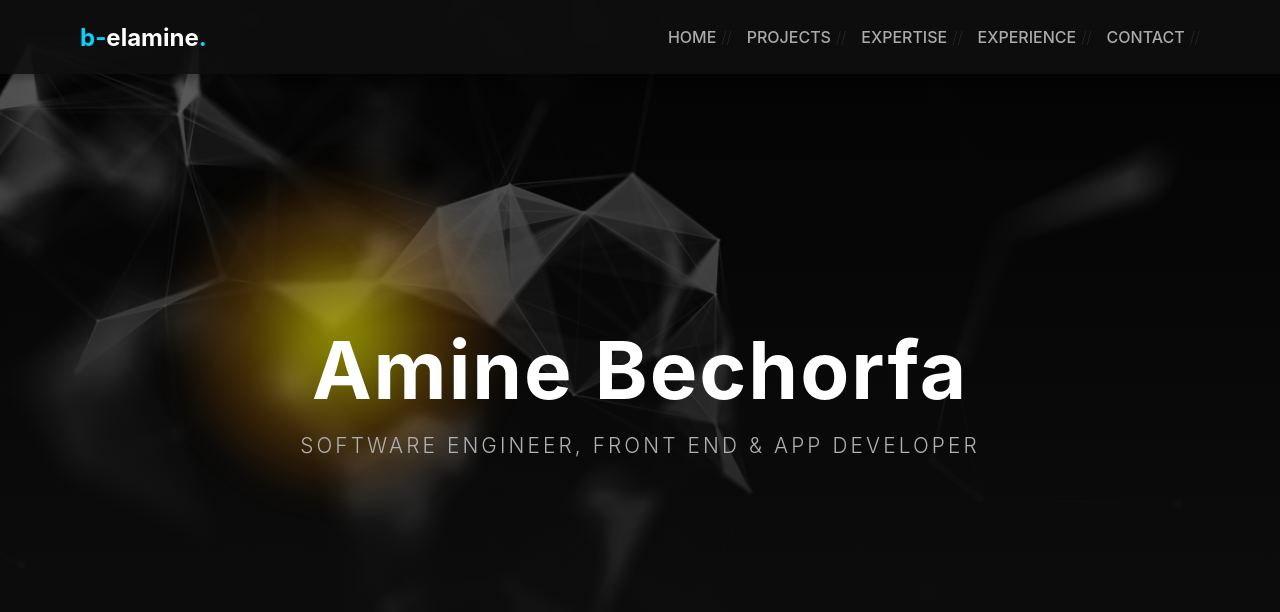
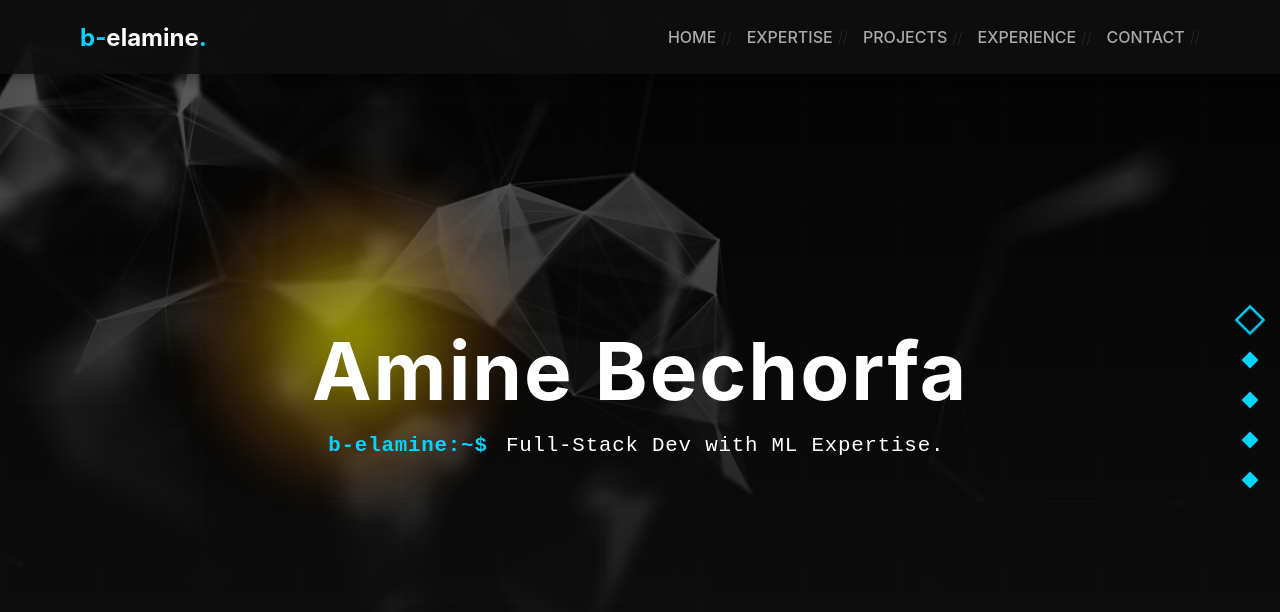
Before and after one commit to b-elamine/portfolio-front, a React (Create React App) app: page / in a window 1280 px wide. Shown: the top 612 px of the page. Built offline with nearby package versions, Linux system fonts and the light colour scheme.

Commit message:
Nex Home Animations

```diff
--- a/src/App.css
+++ b/src/App.css
@@ -1,3 +1,4 @@
+/* Apply grid background to html and body */
 html, body {
   scroll-behavior: smooth;
   overflow-x: hidden;
@@ -5,12 +6,29 @@ html, body {
   margin: 0;
 }
 
+/* .app styling for smooth scroll */
 .app {
   scroll-snap-type: y mandatory;
   overflow-y: scroll;
   height: 100vh;
 }
 
+/* Overlay grid on top of everything */
+.grid-overlay {
+  position: fixed;
+  top: 0;
+  left: 0;
+  width: 100%;
+  height: 100%;
+  pointer-events: none; /* Allows interaction with underlying elements */
+  background-image:
+    linear-gradient(rgba(139, 139, 139, 0.02) 2px, transparent 1px), /* Horizontal lines */
+    linear-gradient(90deg, rgba(139, 139, 139, 0.02) 2px, transparent 1px); /* Vertical lines */
+  background-size: 100px 100px; /* Adjust to make larger squares */
+  z-index: 1000; /* Ensure overlay stays on top of other content */
+}
+
+/* Section styling for snap scroll */
 .section {
   scroll-snap-align: start;
   height: 100vh;
@@ -18,7 +36,9 @@ html, body {
   align-items: center;
   justify-content: center;
   color: #fff;
+  position: relative;
 }
+
 
 
   #projects { background-color: #0f0f0f; }
--- a/src/App.js
+++ b/src/App.js
@@ -1,26 +1,30 @@
 // src/App.js
 import React from 'react';
 import Navbar from './components/Navbar';
+import SideNav from './components/Sidenav';
 import Home from './pages/Home';
 import './App.css';
 
 function App() {
   return (
     <div className="app">
+      <div className="grid-overlay"></div> {/* Add grid overlay */}
       <Navbar />
+      <SideNav />
 
       <section id="home" className="section">
         <Home />
       </section>
 
-      <section id="projects" className="section">
-        <h2>Projects</h2>
-        {/* Project content */}
-      </section>
 
       <section id="expertise" className="section">
         <h2>Expertise</h2>
         {/* Expertise content */}
+      </section>
+
+      <section id="projects" className="section">
+        <h2>Projects</h2>
+        {/* Project content */}
       </section>
 
       <section id="experience" className="section">
--- a/src/components/Navbar.js
+++ b/src/components/Navbar.js
@@ -33,8 +33,8 @@ function Navbar() {
       </div>
       <ul className={`nav-links ${menuOpen ? "show" : ""}`}>
         <li><a href="#home" onClick={(e) => handleSmoothScroll(e, "home")}>Home</a></li>
+        <li><a href="#expertise" onClick={(e) => handleSmoothScroll(e, "expertise")}>Expertise</a></li>
         <li><a href="#projects" onClick={(e) => handleSmoothScroll(e, "projects")}>Projects</a></li>
-        <li><a href="#expertise" onClick={(e) => handleSmoothScroll(e, "expertise")}>Expertise</a></li>
         <li><a href="#experience" onClick={(e) => handleSmoothScroll(e, "experience")}>Experience</a></li>
         <li><a href="#contact" onClick={(e) => handleSmoothScroll(e, "contact")}>Contact</a></li>
       </ul>
--- /dev/null
+++ b/src/components/Sidenav.css
@@ -0,0 +1,51 @@
+/* src/components/SideNav.css */
+
+.side-nav {
+    position: fixed;
+    top: 50%;
+    right: 20px;
+    transform: translateY(-50%);
+    display: flex;
+    flex-direction: column;
+    gap: 20px;
+    z-index: 1000;
+  }
+
+  .nav-item {
+    width: 20px;
+    height: 20px;
+    display: flex;
+    align-items: center;
+    justify-content: center;
+    cursor: pointer;
+    transition: transform 0.3s ease;
+  }
+
+  .nav-item .shape {
+    width: 12px;
+    height: 12px;
+    background-color: #00d4ff;
+    transform: rotate(45deg); /* Diamond shape */
+    transition: transform 0.3s ease;
+  }
+
+  .nav-item.active .shape {
+    border: 2px solid #00d4ff;
+    background-color: transparent;
+    width: 14px;
+    height: 14px;
+    transform: rotate(45deg) scale(1.2);
+    animation: turnAnimation 0.4s ease forwards;
+  }
+
+  @keyframes turnAnimation {
+    0% {
+      transform: rotate(45deg) scale(1);
+    }
+    50% {
+      transform: rotate(90deg) scale(1.2);
+    }
+    100% {
+      transform: rotate(45deg) scale(1.2);
+    }
+  }
--- /dev/null
+++ b/src/components/Sidenav.js
@@ -0,0 +1,60 @@
+import React, { useState, useEffect, useMemo } from 'react';
+import './Sidenav.css';
+
+function Sidenav() {
+  const [activeIndex, setActiveIndex] = useState(0);
+
+  // Wrap sections array in useMemo to prevent recreating on every render
+  const sections = useMemo(() => ["home", "expertise", "projects", "experience", "contact"], []);
+
+  useEffect(() => {
+    const handleScroll = (entries) => {
+      entries.forEach((entry) => {
+        if (entry.isIntersecting) {
+          const index = sections.indexOf(entry.target.id);
+          setActiveIndex(index);
+        }
+      });
+    };
+
+    // Setting up IntersectionObserver
+    const observer = new IntersectionObserver(handleScroll, {
+      threshold: 0.6,
+    });
+
+    // Observe each section
+    sections.forEach((sectionId) => {
+      const section = document.getElementById(sectionId);
+      if (section) observer.observe(section);
+    });
+
+    // Cleanup observer on component unmount
+    return () => observer.disconnect();
+  }, [sections]);
+
+  const handleClick = (index) => {
+    document.getElementById(sections[index]).scrollIntoView({
+      behavior: "smooth",
+    });
+
+    setTimeout(() => {
+      setActiveIndex(index);
+    }, 400);
+  };
+
+  return (
+    <div className="side-nav">
+      {sections.map((section, index) => (
+        <div
+          key={section}
+          className={`nav-item ${index === activeIndex ? "active" : ""}`}
+          onClick={() => handleClick(index)}
+        >
+          <div className="shape"></div>
+        </div>
+      ))}
+    </div>
+  );
+}
+
+export default Sidenav;
--- a/src/pages/Home.css
+++ b/src/pages/Home.css
@@ -59,10 +59,13 @@
 .intro-text p {
     font-size: 1.3rem;
     font-weight: 300;
-    letter-spacing: 0.15em;
-    color: #b0b0b0;
+    letter-spacing: 0.8px;
+    color: #fff;
     margin-top: 15px;
-    text-transform: uppercase;
+}
+
+.intro-text span {
+    color: #00d4ff;
 }
 
 
@@ -87,3 +90,41 @@
 .light-source.smooth {
     transition: top 0.8s ease, left 0.8s ease, width 0.8s ease, height 0.8s ease;
 }
+
+/* Terminal typing style */
+.typed-text {
+    font-family: 'Courier New', Courier, monospace;
+    font-size: 1.3rem;
+    font-weight: 300;
+    letter-spacing: 0.15em;
+    color: #fff;
+    margin-top: 15px;
+    text-transform: none;
+    display: inline-block;
+}
+
+/* Console prompt styling */
+.console-prompt {
+    font-weight: bold;
+    margin-right: 5px;
+    text-transform: lowercase;
+}
+
+/* Blinking cursor effect */
+.cursor {
+    display: inline-block;
+    background-color: #00d4ff;
+    height: 1.6ch;
+    color: #fff;
+    width: 0.6ch;
+    animation: blink 0.8s steps(2) infinite;
+}
+
+@keyframes blink {
+    0%, 50% {
+        opacity: 1;
+    }
+    50.01%, 100% {
+        opacity: 0;
+    }
+}
--- a/src/pages/Home.js
+++ b/src/pages/Home.js
@@ -4,28 +4,50 @@ import './Home.css';
 
 function Home() {
   const [lightPosition, setLightPosition] = useState({ x: "0px", y: "0px" });
-  const [isSmooth, setIsSmooth] = useState(false); // Controls smooth return transition
-  const [isSmall, setIsSmall] = useState(true); // Controls size of the sun
+  const [isSmooth, setIsSmooth] = useState(false);
+  const [isSmall, setIsSmall] = useState(true);
   const textRef = useRef(null);
   const inactivityTimeout = useRef(null);
 
+  const [typedText, setTypedText] = useState("");
+  const fullText = "Full-Stack Dev with ML Expertise.";
+
   useEffect(() => {
-    // Initial position of the sun circle
+    setTypedText("");
+    let index = 0;
+    let currentText = "";
+
+    const typeInterval = setInterval(() => {
+      if (index < fullText.length) {
+        currentText += fullText[index];
+        setTypedText(currentText);
+        index++;
+      } else {
+        clearInterval(typeInterval);
+      }
+    }, 80); // Typing speed
+
+    return () => clearInterval(typeInterval);
+  }, []);
+
+
+
+
+  useEffect(() => {
     if (textRef.current) {
       const textBounds = textRef.current.getBoundingClientRect();
       setLightPosition({
         x: `${textBounds.left + 40}px`,
-        y: `${textBounds.top + textBounds.height / 12}px`
+        y: `${textBounds.top + textBounds.height / 12}px`,
       });
       setIsSmall(false);
     }
 
     const handleMouseMove = (e) => {
-      setIsSmooth(false); // Disable smooth transition for real-time movement
+      setIsSmooth(false);
       setIsSmall(true);
       setLightPosition({ x: `${e.clientX}px`, y: `${e.clientY}px` });
 
-      // Reset inactivity timeout on each mouse move
       clearTimeout(inactivityTimeout.current);
       inactivityTimeout.current = setTimeout(() => {
         if (textRef.current) {
@@ -34,10 +56,10 @@ function Home() {
           const textBounds = textRef.current.getBoundingClientRect();
           setLightPosition({
             x: `${textBounds.left + 40}px`,
-            y: `${textBounds.top + textBounds.height / 12}px`
+            y: `${textBounds.top + textBounds.height / 12}px`,
           });
         }
-      }, 800); // 0.8 seconds of inactivity
+      }, 800);
     };
 
     const handleMouseLeave = () => {
@@ -46,7 +68,7 @@ function Home() {
         const textBounds = textRef.current.getBoundingClientRect();
         setLightPosition({
           x: `${textBounds.left + 40}px`,
-          y: `${textBounds.top + textBounds.height / 12}px`
+          y: `${textBounds.top + textBounds.height / 12}px`,
         });
       }
     };
@@ -63,7 +85,6 @@ function Home() {
 
   return (
     <div className="home">
-      {/* Light source effect */}
       <div
         className={`light-source ${isSmooth ? "smooth" : ""} ${isSmall ? "small" : ""}`}
         style={{
@@ -72,10 +93,12 @@ function Home() {
         }}
       ></div>
 
-      {/* Text content */}
       <div className="intro-text" ref={textRef}>
         <h1>Amine Bechorfa</h1>
-        <p>Software Engineer, Front End & App Developer</p>
+        <p className="typed-text">
+          <span className="console-prompt">b-elamine:~$</span> {typedText}
+          <span className="cursor">!</span>
+        </p>
       </div>
     </div>
   );
```
Lines whose indentation alone changed are shown as unchanged.
